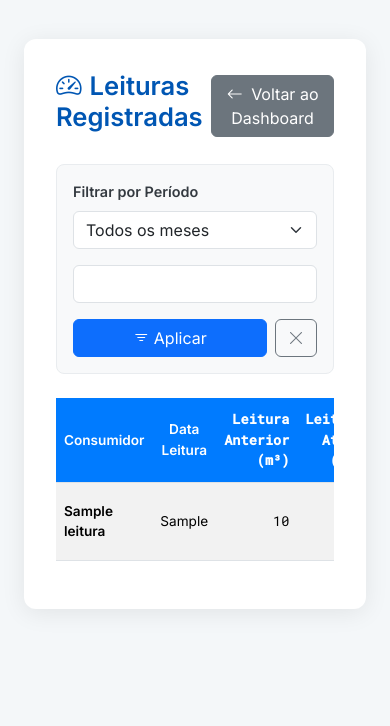
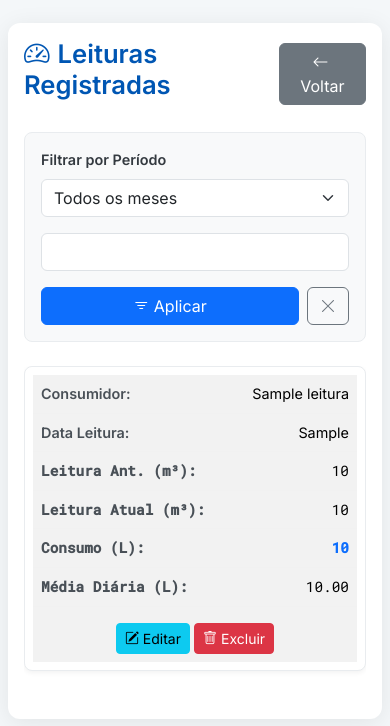
Before and after one commit to agua-2025/sistema-agua, a Flask app: template templates/listar_leituras.html in a window 390 px wide. Shown: the top 726 px of the page. Run offline with Flask 3, Linux system fonts and the light colour scheme; the template is opened without the code that fills it: most values are stand-ins (such as "Sample title", 1, 10 or a date in 2020).

Commit message:
ajuste do formulário listar leituras

```diff
--- a/templates/listar_leituras.html
+++ b/templates/listar_leituras.html
@@ -17,10 +17,10 @@
             color: #343a40;
             font-size: 0.9rem;
         }
-        .container-fluid { padding: 1.5rem; }
+        .container-fluid { padding: 1rem; }
         .main-card {
             background-color: #ffffff;
-            padding: 2rem;
+            padding: 1.5rem; /* Padding padrão para telas maiores */
             border-radius: 12px;
             box-shadow: 0 4px 25px rgba(0, 0, 0, 0.08);
             margin-top: 15px;
@@ -39,7 +39,6 @@
         .table th {
             background-color: #007bff;
             color: white;
-            white-space: normal;
             text-align: center;
             vertical-align: middle;
             padding: 0.7rem 0.5rem;
@@ -53,12 +52,55 @@
             font-family: 'Roboto Mono', monospace;
             text-align: right !important;
         }
-        .pagination .page-link {
-            font-size: 0.9rem;
-        }
-        .btn-sm {
-            padding: 0.25rem 0.5rem;
-            font-size: 0.8rem;
+
+        /* --- AJUSTES DE RESPONSIVIDADE PARA CELULARES --- */
+        @media (max-width: 767.98px) {
+            .container-fluid { padding: 0.5rem; } /* Menos padding nas laterais da tela */
+            .main-card { padding: 1rem; } /* Menos padding interno no card principal */
+
+            /* Esconde o cabeçalho da tabela no celular */
+            .table thead {
+                display: none;
+            }
+            /* Transforma cada linha <tr> em um card */
+            .table tr {
+                display: block;
+                background-color: #fff;
+                border: 1px solid #e9ecef;
+                border-radius: 8px;
+                margin-bottom: 1rem;
+                box-shadow: 0 2px 5px rgba(0,0,0,0.05);
+                padding: 0.5rem;
+            }
+            /* Transforma cada célula <td> em uma linha com label e valor */
+            .table td {
+                display: block;
+                text-align: right; /* Alinha o valor à direita */
+                padding: 0.5rem;
+                border-bottom: 1px solid #f1f1f1; /* Linha separadora entre os dados */
+                position: relative;
+                font-size: 0.9rem;
+            }
+            .table td:last-child {
+                border-bottom: none; /* Remove a linha do último item */
+            }
+            /* Cria o "label" usando o atributo data-label */
+            .table td::before {
+                content: attr(data-label);
+                position: absolute;
+                left: 0.5rem;
+                font-weight: 600;
+                color: #495057;
+                text-align: left;
+            }
+            /* Célula de ações com botões lado a lado */
+            .table td[data-label="Ações:"] {
+                text-align: center;
+                padding-top: 1rem;
+            }
+            .table td[data-label="Ações:"]::before {
+                display: none; /* Não precisa de label para os botões */
+            }
         }
     </style>
 </head>
@@ -68,7 +110,7 @@
             <div class="d-flex justify-content-between align-items-center mb-4">
                 <h3><i class="bi bi-speedometer2 me-2"></i>Leituras Registradas</h3>
                 <a href="{{ url_for('dashboard') }}" class="btn btn-secondary">
-                    <i class="bi bi-arrow-left me-1"></i> Voltar ao Dashboard
+                    <i class="bi bi-arrow-left me-1"></i> Voltar
                 </a>
             </div>
 
@@ -104,7 +146,7 @@
                         <tr>
                             <th>Consumidor</th>
                             <th>Data Leitura</th>
-                            <th class="text-numeric">Leitura Anterior (m³)</th>
+                            <th class="text-numeric">Leitura Ant. (m³)</th>
                             <th class="text-numeric">Leitura Atual (m³)</th>
                             <th class="text-numeric">Consumo (L)</th>
                             <th class="text-numeric">Média Diária (L)</th>
@@ -114,19 +156,18 @@
                     <tbody>
                         {% for l in leituras %}
                         <tr>
-                            <td class="text-start fw-bold">{{ l.nome_consumidor }}</td>
-                            <td>{{ l.data_leitura_atual | date_format }}</td>
-                            <td class="text-numeric">{{ "{:,.0f}".format(l.leitura_anterior|float).replace(',', '.') if l.leitura_anterior is not none else '-' }}</td>
-                            <td class="text-numeric">{{ "{:,.0f}".format(l.leitura_atual|float).replace(',', '.') if l.leitura_atual is not none else '-' }}</td>
-                            <td class="text-numeric fw-bold text-primary">{{ "{:,.0f}".format(l.litros_consumidos|float).replace(',', '.') if l.litros_consumidos is not none else '-' }}</td>
-                            <td class="text-numeric">{{ "%.2f"|format(l.media_por_dia|float) if l.media_por_dia is not none else '-' }}</td>
-
-                            <td class="text-center">
+                            <td data-label="Consumidor:">{{ l.nome_consumidor }}</td>
+                            <td data-label="Data Leitura:">{{ l.data_leitura_atual | date_format }}</td>
+                            <td data-label="Leitura Ant. (m³):" class="text-numeric">{{ "{:,.0f}".format(l.leitura_anterior|float).replace(',', '.') if l.leitura_anterior is not none else '-' }}</td>
+                            <td data-label="Leitura Atual (m³):" class="text-numeric">{{ "{:,.0f}".format(l.leitura_atual|float).replace(',', '.') if l.leitura_atual is not none else '-' }}</td>
+                            <td data-label="Consumo (L):" class="text-numeric fw-bold text-primary">{{ "{:,.0f}".format(l.litros_consumidos|float).replace(',', '.') if l.litros_consumidos is not none else '-' }}</td>
+                            <td data-label="Média Diária (L):" class="text-numeric">{{ "%.2f"|format(l.media_por_dia|float) if l.media_por_dia is not none else '-' }}</td>
+                            <td data-label="Ações:">
                                 <a href="{{ url_for('editar_leitura', id=l.id) }}" class="btn btn-sm btn-info" title="Editar Leitura">
-                                    <i class="bi bi-pencil-square"></i>
+                                    <i class="bi bi-pencil-square"></i> Editar
                                 </a>
                                 <button type="button" class="btn btn-sm btn-danger" data-bs-toggle="modal" data-bs-target="#confirmDeleteModal" data-id="{{ l.id }}" data-ref="{{ l.nome_consumidor }} em {{ l.data_leitura_atual | date_format }}" title="Excluir Leitura">
-                                    <i class="bi bi-trash"></i>
+                                    <i class="bi bi-trash"></i> Excluir
                                 </button>
                             </td>
                         </tr>
@@ -143,66 +184,18 @@
             </div>
 
             {% if pagination.total_pages > 1 %}
-            <nav aria-label="Navegação de páginas" class="mt-4 d-flex justify-content-end">
-                <ul class="pagination">
-                    <li class="page-item {% if not pagination.has_prev %}disabled{% endif %}">
-                        <a class="page-link" href="{{ url_for('listar_leituras', page=pagination.page - 1, mes=mes_filtro, ano=ano_filtro) }}">Anterior</a>
-                    </li>
-
-                    <li class="page-item active" aria-current="page">
-                        <span class="page-link">{{ pagination.page }} de {{ pagination.total_pages }}</span>
-                    </li>
-
-                    <li class="page-item {% if not pagination.has_next %}disabled{% endif %}">
-                        <a class="page-link" href="{{ url_for('listar_leituras', page=pagination.page + 1, mes=mes_filtro, ano=ano_filtro) }}">Próxima</a>
-                    </li>
-                </ul>
-            </nav>
-            {% endif %}
+                {% endif %}
 
         </div>
     </div>
 
     <div class="modal fade" id="confirmDeleteModal" tabindex="-1" aria-labelledby="modalLabel" aria-hidden="true">
-        <div class="modal-dialog modal-dialog-centered">
-            <div class="modal-content">
-            <div class="modal-header bg-danger text-white">
-                <h5 class="modal-title" id="modalLabel"><i class="bi bi-exclamation-triangle-fill me-2"></i>Confirmar Exclusão</h5>
-                <button type="button" class="btn-close btn-close-white" data-bs-dismiss="modal" aria-label="Close"></button>
-            </div>
-            <div class="modal-body">
-                <p>Você tem certeza que deseja excluir a leitura de <strong id="leituraReferencia"></strong>?</p>
-                <p class="text-danger small"><strong>Atenção:</strong> Esta ação é irreversível e pode afetar cálculos de faturas futuras se esta não for a última leitura do consumidor.</p>
-            </div>
-            <div class="modal-footer">
-                <button type="button" class="btn btn-secondary" data-bs-dismiss="modal">Cancelar</button>
-                <form id="deleteForm" method="POST" style="display: inline;">
-                <button type="submit" class="btn btn-danger">Sim, Excluir</button>
-                </form>
-            </div>
-            </div>
         </div>
-    </div>
 
     <script src="https://cdn.jsdelivr.net/npm/bootstrap@5.3.3/dist/js/bootstrap.bundle.min.js"></script>
 
     <script>
-    document.addEventListener('DOMContentLoaded', function () {
-        var confirmDeleteModal = document.getElementById('confirmDeleteModal');
-        if (confirmDeleteModal) {
-            confirmDeleteModal.addEventListener('show.bs.modal', function (event) {
-                var button = event.relatedTarget;
-                var leituraId = button.getAttribute('data-id');
-                var leituraRef = button.getAttribute('data-ref');
-
-                var deleteForm = confirmDeleteModal.querySelector('#deleteForm');
-                deleteForm.action = '/leitura/excluir/' + leituraId;
-
-                var modalBody = confirmDeleteModal.querySelector('#leituraReferencia');
-                modalBody.textContent = leituraRef;
-            });
-        }
-    });
+        // ... seu script do modal ...
     </script>
 </body>
 </html>
```
